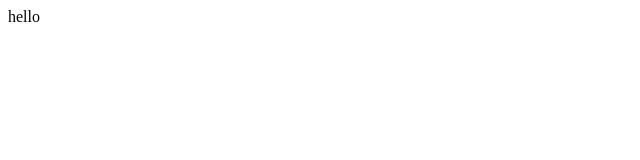
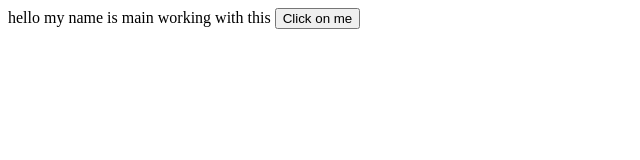
Before and after one commit to faiz-ak/democheck, a plain HTML site: page index.html in a window 1280 px wide. Shown: the whole page, without its empty margins (0-640 px from the left). Drawn offline with Linux system fonts and the light colour scheme.

Commit message:
main chnaged

```diff
--- a/index.html
+++ b/index.html
@@ -6,6 +6,7 @@
     <title>Document</title>
 </head>
 <body>
-    hello
+    hello my name is main working with this
+    <button>Click on me</button>
 </body>
 </html>
```
